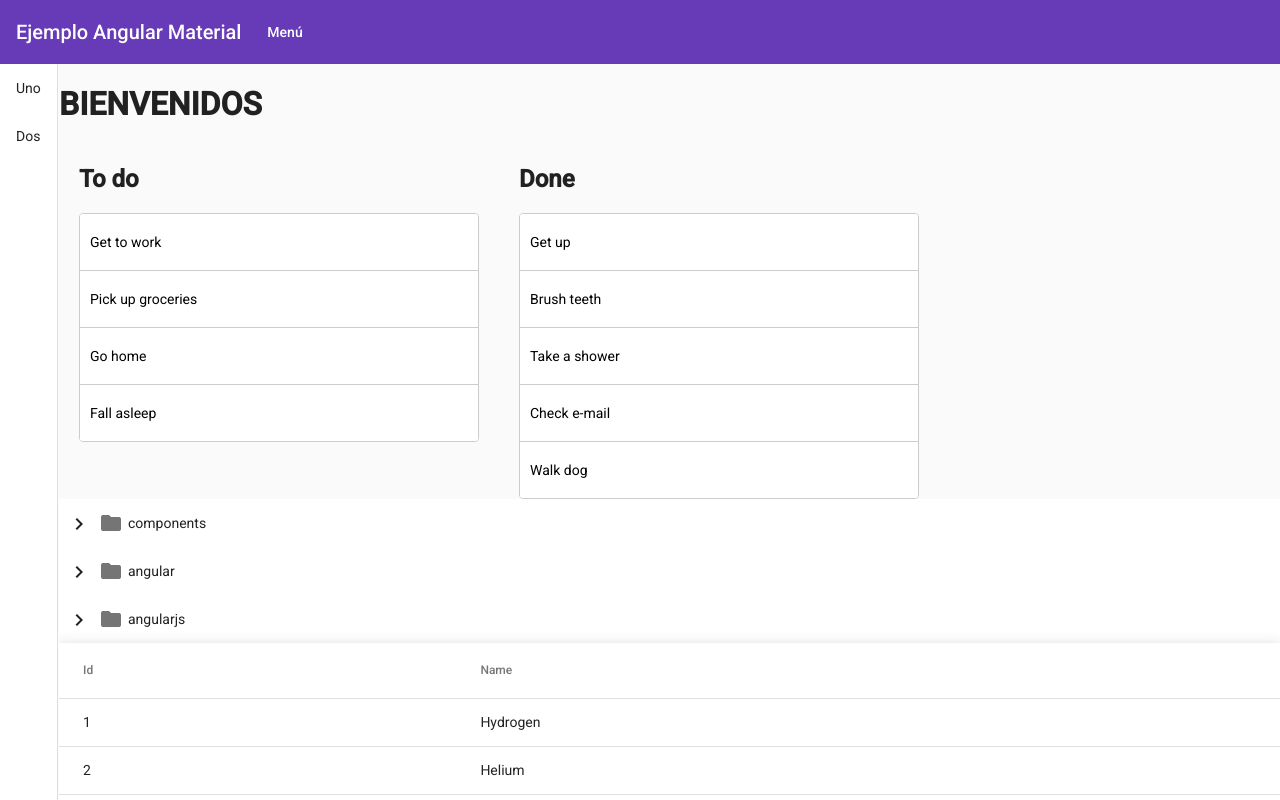
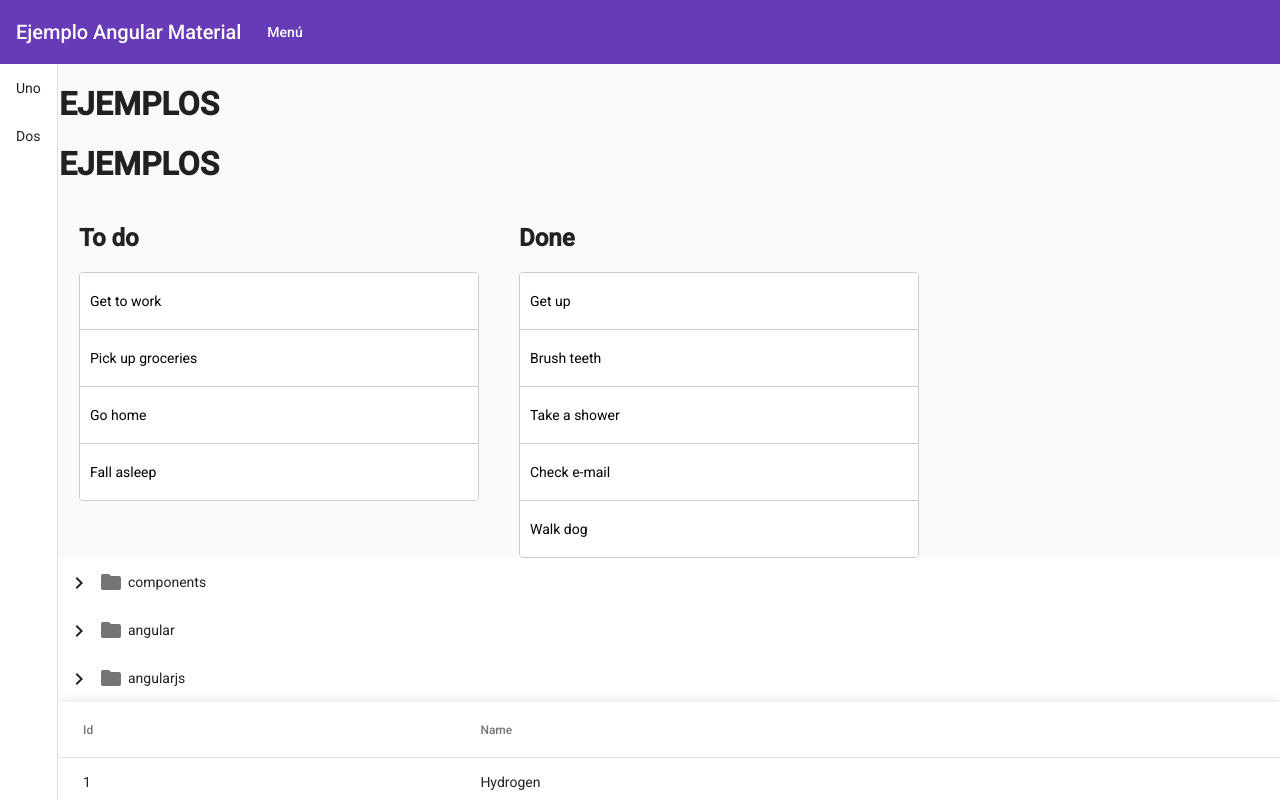
Before and after one commit to javierlete/201911-ejemplos, an Angular app: page / in a window 1280 px wide. Built offline with nearby package versions, Linux system fonts and the light colour scheme.

Commit message:
Interpolación de texto vs binding de atributo

```diff
--- a/src/app/app.component.html
+++ b/src/app/app.component.html
@@ -14,7 +14,10 @@
     <button mat-menu-item>Dos</button>
   </mat-sidenav>
   <mat-sidenav-content>
-    <app-titulo></app-titulo>
+    <app-titulo texto="{{title}}"></app-titulo>
+    <!-- <app-titulo texto="ejemplos"> -->
+    <app-titulo [texto]="title"></app-titulo>
+    <!-- tituloComponent.texto = title -->
     <app-drag-drop></app-drag-drop>
     <app-tree></app-tree>
     <app-table></app-table>
--- a/src/app/titulo.component.ts
+++ b/src/app/titulo.component.ts
@@ -1,4 +1,4 @@
-import { Component } from '@angular/core';
+import { Component, Input } from '@angular/core';
 
 @Component({
     selector: 'app-titulo',
@@ -6,5 +6,5 @@ import { Component } from '@angular/core';
     styles: [ 'h1 { text-transform: uppercase; }' ]
 })
 export class TituloComponent {
-    texto = 'Bienvenidos';
+    @Input() texto: string;
 }
```
